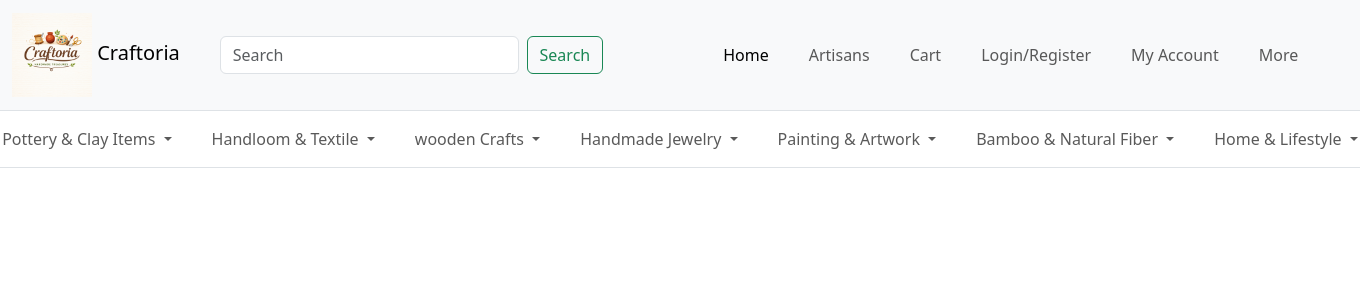
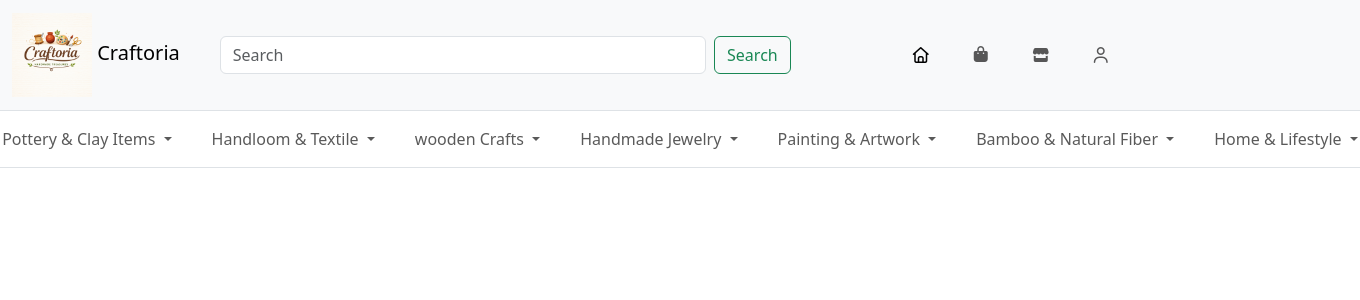
Before and after one commit to AshfahAshraf/project, a Django app: page /navbar in a window 1360 px wide. Shown: the top 300 px of the page. Run offline with Django 5.2, Linux system fonts and the light colour scheme; some libraries are stand-ins or nearby versions.

Commit message:
updated project

```diff
--- a/hello/templates/navbar.html
+++ b/hello/templates/navbar.html
@@ -11,7 +11,7 @@
     integrity="sha384-sRIl4kxILFvY47J16cr9ZwB07vP4J8+LH7qKQnuqkuIAvNWLzeN8tE5YBujZqJLB" crossorigin="anonymous">
 
     <link rel="stylesheet" href="{% static 'css/navbar.css' %}">
-
+  <link rel="stylesheet" href="https://cdnjs.cloudflare.com/ajax/libs/font-awesome/7.0.1/css/all.min.css">
 
 
 
@@ -38,15 +38,15 @@
       </button>
       <div class="collapse navbar-collapse ms-5 " id="navbarNavAltMarkup">
         <ul class="navbar-nav ms-5  gap-4">
-          <a class="nav-link active" aria-current="page" href="#">Home</a>
-          <a class="nav-link" href="#">Artisans</a>
-          <a class="nav-link" href="#">Cart</a>
-          <a class="nav-link" href="#">Login/Register</a>
+          <a class="nav-link active" aria-current="page" href="#"><i class="fa-regular fa-house"></i></a>
+
+          <a class="nav-link" href="#"><i class="fa-solid fa-bag-shopping"></i></a>
+          <a class="nav-link" href="#"><i class="fa-solid fa-store"></i></a></li>
 
           <div class="nav-item dropdown">
             <a class="nav-link " href="#" role="button" data-bs-toggle="dropdown" aria-expanded="false">
-              My Account
-            </a>
+            <i class="fa-regular fa-user"></i></a>
+
 
             <ul class="dropdown-menu dropdown-menu-end">
               <li><a class="dropdown-item" href="#">Order</a></li>
@@ -58,17 +58,9 @@
           </div>
 
 
-          <div class="nav-item dropdown">
-            <a class="nav-link " href="#" role="button" data-bs-toggle="dropdown" aria-expanded="false">
-              More
-            </a>
 
-            <ul class="dropdown-menu dropdown-menu-end">
-              <li><a class="dropdown-item" href="#">Support</a></li>
-              <li><a class="dropdown-item" href="#">About Us</a></li>
-              <li><a class="dropdown-item" href="#">Contact</a></li>
-            </ul>
-          </div>
+
+
 
 
 
```
